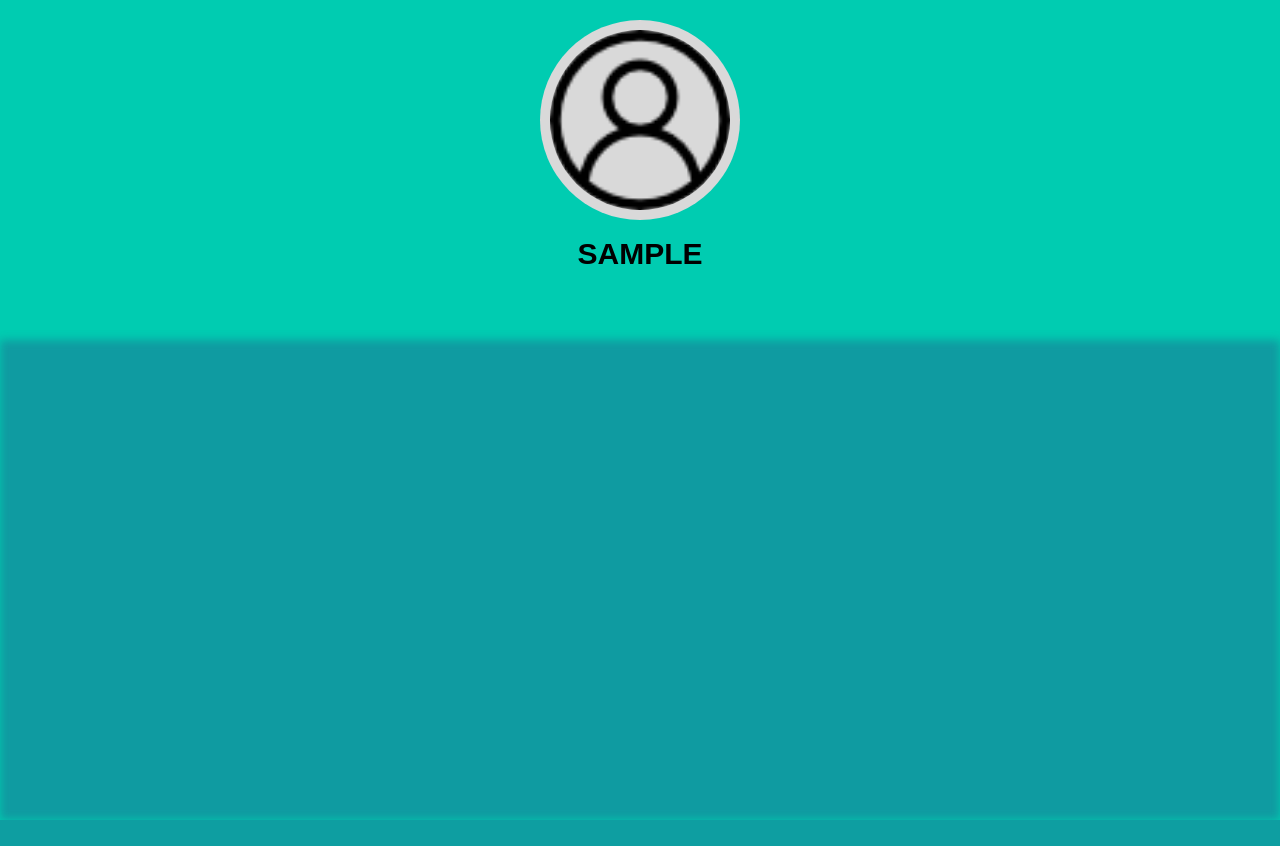
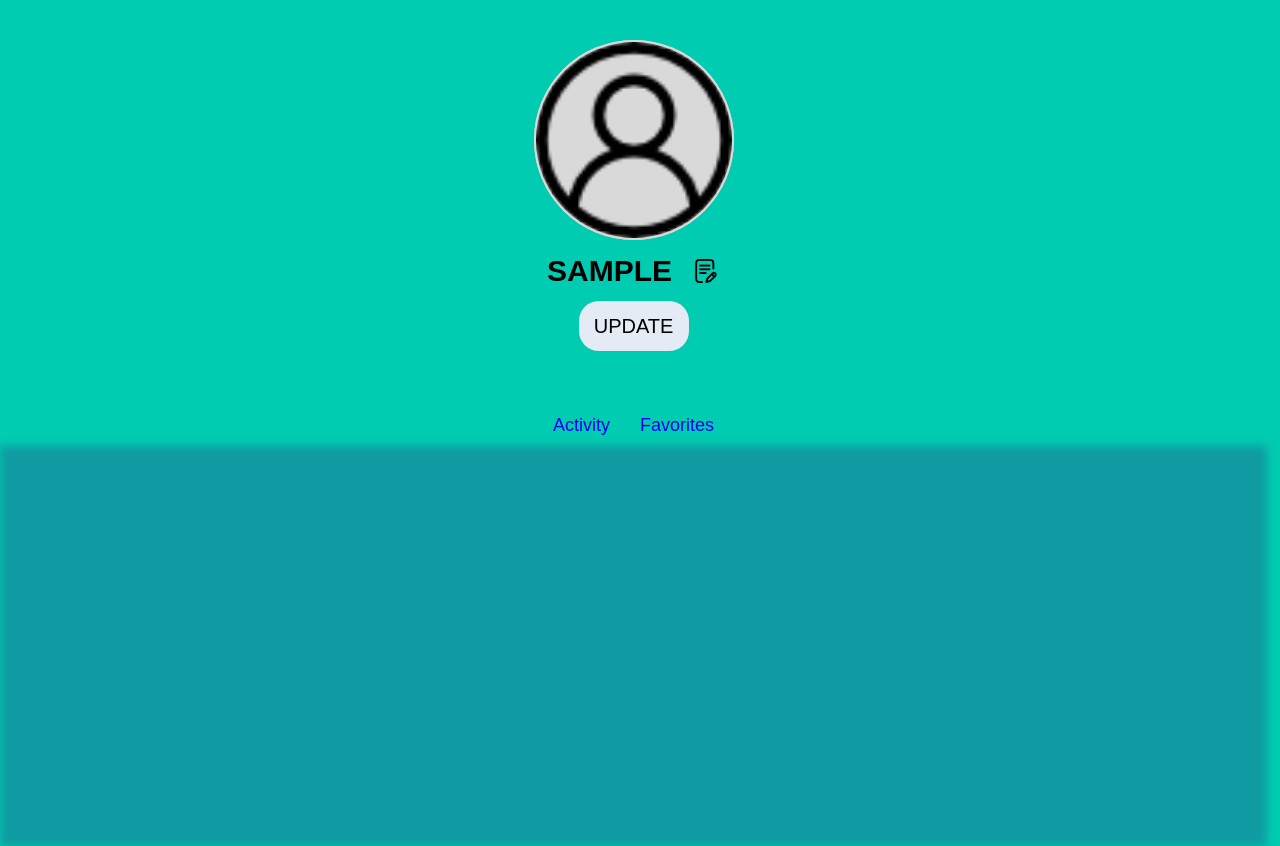
Before and after one commit to AlexxyQQ/FindTune-Web, a Flask app: a page that uses templates/Home.html in a window 1280 px wide. Shown: the part 90-936 px from the top of the page. Before the commit the page ends 910 px from the top, so only its background shows below. Run offline with Flask 2, Linux system fonts and the light colour scheme; the visitor is signed in with stand-in values (Sample User, id 1); data comes from the database, SQL or seed files in the repository; some libraries are stand-ins or nearby versions.

Commit message:
user account update

```diff
--- a/Backend/From_File.py
+++ b/Backend/From_File.py
@@ -24,7 +24,6 @@ def find_matches(db, samples, Fs=fingerprint.DEFAULT_FS):
 def return_matches(db, hashes):
     mapper = {}
     for audio_hash, offset in hashes:
-        print(type(audio_hash))
         mapper[audio_hash.upper()] = offset
     values = mapper.keys()
     for split_values in grouper(values, 1400):
@@ -117,10 +116,7 @@ def main(filename):
         matches.extend(find_matches(db, channel, Fs=Fs))
 
     total_matches_found = len(matches)
-
-    print("")
-
-    if total_matches_found:
+    if total_matches_found > 20:
         print(colored(f" ** totally found {total_matches_found} hash matches", "green"))
 
         song = align_matches(db, matches)
--- a/static/CSS/UserProfile/UserProfile.css
+++ b/static/CSS/UserProfile/UserProfile.css
@@ -1,22 +1,22 @@
 .UserProfile {
-  width: 100vw;
+  width: 99vw;
   height: 100vh;
 }
 
 .ProfileArea {
   width: 100%;
-  height: 40%;
+  height: 50%;
 }
 .OtherArea {
   background: #0f9ba1;
   filter: blur(4px);
   width: 100%;
-  height: 60%;
+  height: 50%;
 }
 
 /*  */
 .UserProfileBox {
-  margin-top: 20px;
+  margin-top: 10px;
   display: flex;
   flex-direction: column;
   flex-wrap: nowrap;
@@ -31,10 +31,108 @@
   background-color: #d9d9d9;
   border-radius: 50%;
   width: 200px;
-  padding: 10px;
+  height: 200px;
+  margin: 20px;
+  margin: 0 auto;
 }
 
 .UserNameDisplay {
   font-size: 30px;
   font-weight: 600;
 }
+.upload-btn-wrapper {
+  margin-top: 30px;
+  position: relative;
+  overflow: hidden;
+  display: inline-block;
+}
+
+.upload-btn-wrapper input[type="file"] {
+  width: 200px;
+  height: 200px;
+  font-size: 50px;
+  position: absolute;
+  left: 0;
+  top: 0;
+  opacity: 0;
+}
+
+.UsernameEditBox {
+  display: flex;
+  padding: 5px;
+  flex-direction: column;
+  align-items: center;
+  align-content: center;
+}
+.UsernameBox {
+  display: flex;
+  flex-direction: row;
+  flex-wrap: nowrap;
+  align-content: center;
+  align-items: center;
+  gap: 20px;
+}
+
+.Hidden {
+  display: none;
+}
+
+.Textbox {
+  max-width: 150px;
+  width: 100%;
+  height: 47px;
+  background-color: var(--clr-accent-three);
+  border: none;
+  border-radius: 15px;
+  text-indent: 20px;
+  color: #19122b;
+  font-size: 20px;
+  font-weight: 500;
+  box-shadow: 0px 10px 20px rgba(0, 0, 0, 0.1);
+  outline: none;
+  transition: all 200ms ease-in-out;
+}
+.Textbox:focus {
+  box-shadow: 0px 10px 20px rgba(0, 0, 0, 0.2);
+  font-size: 21px;
+}
+
+.Submit {
+  margin: 0 auto;
+  margin-top: 5px;
+  display: flex;
+  cursor: pointer;
+  flex-direction: column;
+  flex-wrap: nowrap;
+  align-content: center;
+  align-items: center;
+  justify-content: center;
+  text-align: center;
+  background-color: var(--clr-accent-three);
+  width: 110px;
+  height: 50px;
+  border-radius: 20px;
+  font-size: 20px;
+  font-weight: 300;
+}
+
+/*  */
+.AccountNav {
+  width: 100%;
+  margin: 0 auto;
+  display: flex;
+}
+.NavItems {
+  display: flex;
+  gap: 30px;
+  margin: 0px auto;
+  margin-bottom: 5px;
+  flex-direction: row;
+  flex-wrap: nowrap;
+  align-content: center;
+  justify-content: center;
+  align-items: center;
+}
+.NavItem {
+  font-size: 18px;
+}
--- /dev/null
+++ b/static/JS/UserProfile/UserProfile.js
@@ -0,0 +1,9 @@
+function DisplayUserEdit() {
+  console.log("Apple");
+  var usernameedit = document.getElementById("UsernameEditForm");
+  if (usernameedit.className == "UserNameEdit") {
+    usernameedit.classList.add("Hidden");
+  } else {
+    usernameedit.classList.remove("Hidden");
+  }
+}
--- a/templates/Home.html
+++ b/templates/Home.html
@@ -41,11 +41,11 @@
   <body>
     {% block NavBar %}
     <header class="Nav-Bar" id="Nav-Bar">
-      <div class="Logo-Box">
+      <a class="Logo-Box" href="/">
         <img src="../static/Assets/Logo.png" alt="Logo" class="Logo Img" />
-      </div>
+      </a>
       <div class="Navbar Nav-Items">
-        <a href="" class="Nav-Items-List Button">My Library</a>
+        <a href="/library" class="Nav-Items-List Button">My Library</a>
         <a href="" class="Nav-Items-List Button">About</a>
         <a href="" class="Nav-Items-List Button">Donate</a>
       </div>
@@ -166,6 +166,7 @@
         </div>
         <a href="" class="Hamburger-Window-Close Button"></a>
       </div>
+      {% if current_user.is_authenticated %}
       <div class="userDisplay">
         <img
           class="userImage Img"
@@ -178,6 +179,7 @@
           >{{ current_user.username.upper() }}</a
         >
       </div>
+      {% endif %}
       <hr class="Line-Ham" />
       <div class="Hamburger-Content">
         <a href="" class="Hamburger-Items-List Button">My Libraries</a>
@@ -194,6 +196,7 @@
         <a href="/LoginSignup" class="Nav-Bar-Signup Button">SIGNUP</a>
       </div>
     </section>
+    <!--  -->
     {%with messages =get_flashed_messages(with_categories=true) %} {% if
     messages%} {% for category,message in messages%}
     <div class="alert alert-{{ category }} alert-dismissible">
--- a/templates/UserProfile/Account.html
+++ b/templates/UserProfile/Account.html
@@ -16,18 +16,73 @@
    href="{{ url_for('static', filename='/CSS/UserProfile/UserProfile.css') }}"
    />
 <!--  -->
+<script
+      type="text/javascript"
+      src="{{ url_for('static', filename='JS/UserProfile/UserProfile.js') }}"
+    ></script>
+
+<!--  -->
 <section class="UserProfile">
+
+
       <section class="ProfileArea">
+         <form method="POST" action="/{{ current_user.username }}" enctype="multipart/form-data">
+            {{ form.hidden_tag() }}
             <div class="UserProfileBox">
-      <div class="UserProfileImage">
+               <div class="upload-btn-wrapper">
+                  <button class="Button UserImage">
                   <img
                      src="{{ url_for('static',
                      filename='Assets/userimage/' + current_user.image_file) }}"
-          alt="UserImage"
+                     alt="{{ current_user.username.upper() }}"
                      class="UserImage Img"
                      />
+                  </button>
+                  {{ form.picture.label() }}
+                  {{ form.picture(class="") }}
+                  {% if form.picture.errors %}
+                  {% for error in form.picture.errors %}
+                  <span class="">{{ error }}</span></br>
+                  {% endfor %}
+                  {% endif %}
                </div>
-      <span class="UserNameDisplay">{{current_user.username.upper()}}</span>
+               <div class="UsernameEditBox">
+                  <div class="UsernameBox">
+                     <span span class="UserNameDisplay"
+                        >{{current_user.username.upper()}}</span
+                        >
+                     <button type="button" onclick="DisplayUserEdit()" class="DisplayEdit Button">
+                     <img src="{{ url_for('static',
+                     filename='Assets/edit.png') }}" alt="" class="Img">
+                     </button>
+                  </div>
+                  <div class="UserNameEdit Hidden" id="UsernameEditForm">
+
+                     <!--  -->
+                     {% if form.username.errors %}
+                     <!--  -->
+                     {{ form.username(class="Textbox Username ",placeholder=current_user.username,value=current_user.username) }}
+                     <div class="invalid-feedback">
+                        {% for error in form_signup.username.errors %}
+                        <span class="Error-Message">{{ error }}</span>
+                        {% endfor %}
+                     </div>
+                     {% else %}
+                     <!--  -->
+                     {{ form.username(class="Textbox Username",placeholder=current_user.username,value=current_user.username) }}
+                     <!--  -->
+                     {% endif %}
+                  </div>
+                  {{ form.submit(value="UPDATE",class="Submit Form-Login Button") }}
+
+               </div>
+            </div>
+         </form>
+      </section>
+      <section class="AccountNav">
+         <div class="NavItems">
+            <a href="/activity" class="NavItem Button">Activity</a>
+            <a href="/favorites" class="NavItem Button">Favorites</a>
          </div>
       </section>
    <section class="OtherArea"></section>
--- a/view.py
+++ b/view.py
@@ -24,8 +24,9 @@ def check():
     if request.method == "POST":
         request.files["file"].save("./audio.wav")
         b = From_File.main("./audio.wav")
+        print(b)
         a = b
-        # redirect("/check")
+        return redirect(url_for("views.account", username=current_user.username))
         # os.system(f"Backend\From_File.py -f {a}")
     return f"<h1>{a}</h1>"
 
@@ -47,15 +48,16 @@ def save_pic(pic):
 @login_required
 def account(username):
     form = UpdateAccountForm()
-    if form.validate_on_submit():
-        if form.picture.data:
-            picture_file = save_pic(form.picture.data)
-            current_user.image_file = picture_file
-        current_user.username = form.username.data
-        db.session.commit()
-        return redirect(url_for("views.home"))
-    elif request.method == "GET":
-        form.username.data = current_user.username
+    if request.method == "POST":
+        if form.validate_on_submit():
+            if form.picture.data:
+                picture_file = save_pic(form.picture.data)
+                current_user.image_file = picture_file
+            current_user.username = form.username.data
+            db.session.commit()
+            return redirect(url_for("views.home"))
+        elif request.method == "GET":
+            form.username.data = current_user.username
 
     if DBUser.query.filter_by(username=username).first():
         return render_template(
@@ -68,3 +70,9 @@ def account(username):
 @views.route("/Song")
 def RecordedSearch():
     return render_template("FoundSong.html")
+
+
+@views.route("/library", methods=["GET", "POST"])
+@login_required
+def Library():
+    pass
```
Also changed, not shown: static/Assets/edit.png (added), static/Assets/userimage/80b6b355bc5b4ef6.png (added), static/Assets/userimage/9fd4d11c5c72b630.png (added), static/Assets/userimage/bf759b4676c4e320.png (added), static/Assets/userimage/c4c750f27054f87e.png (added), static/Assets/userimage/f2cca8d7e1ae5797.png (added), static/Assets/userimage/f8503087a50be6da.png (added), 1 other file. Lines whose indentation alone changed are shown as unchanged.
